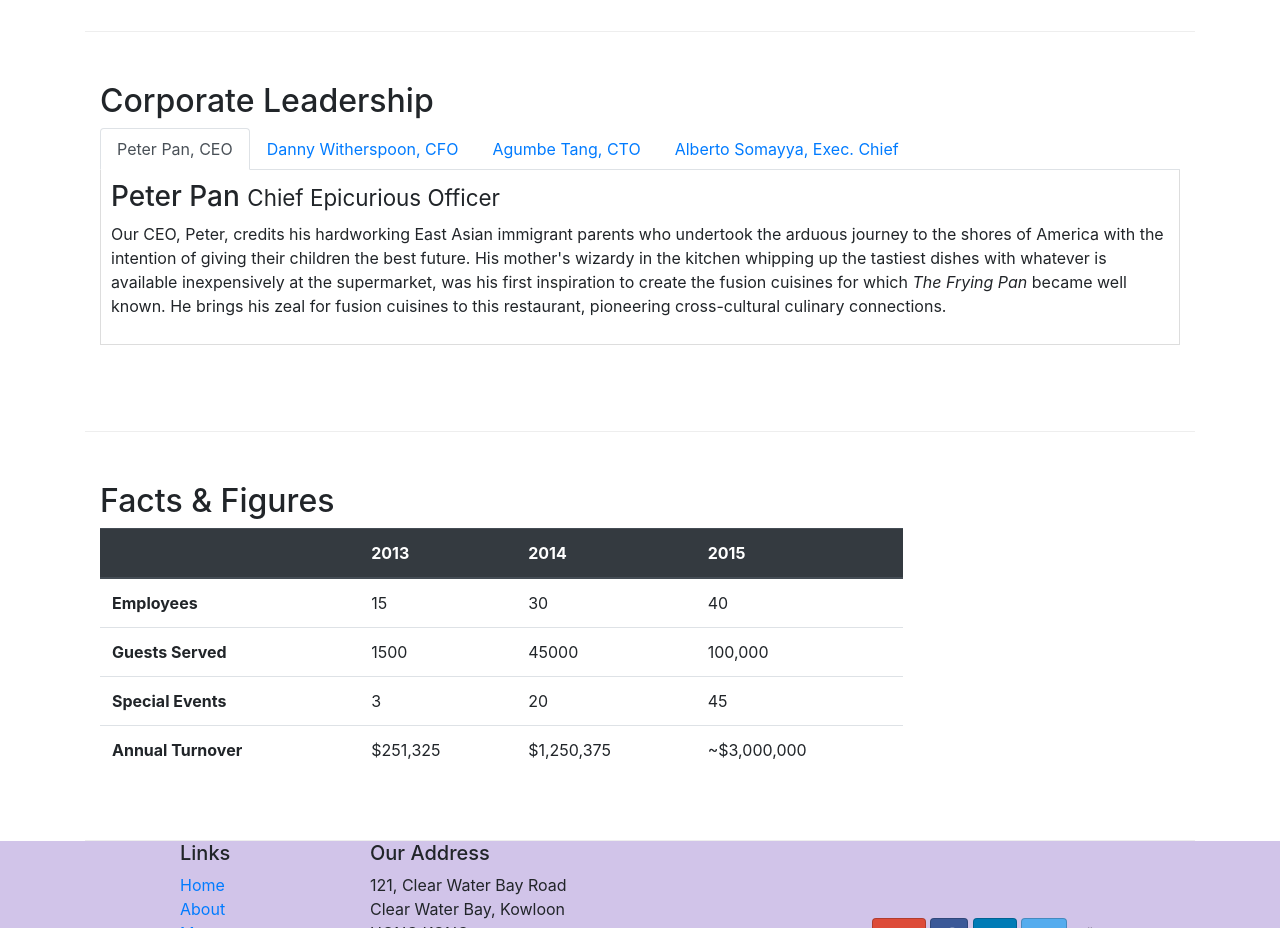
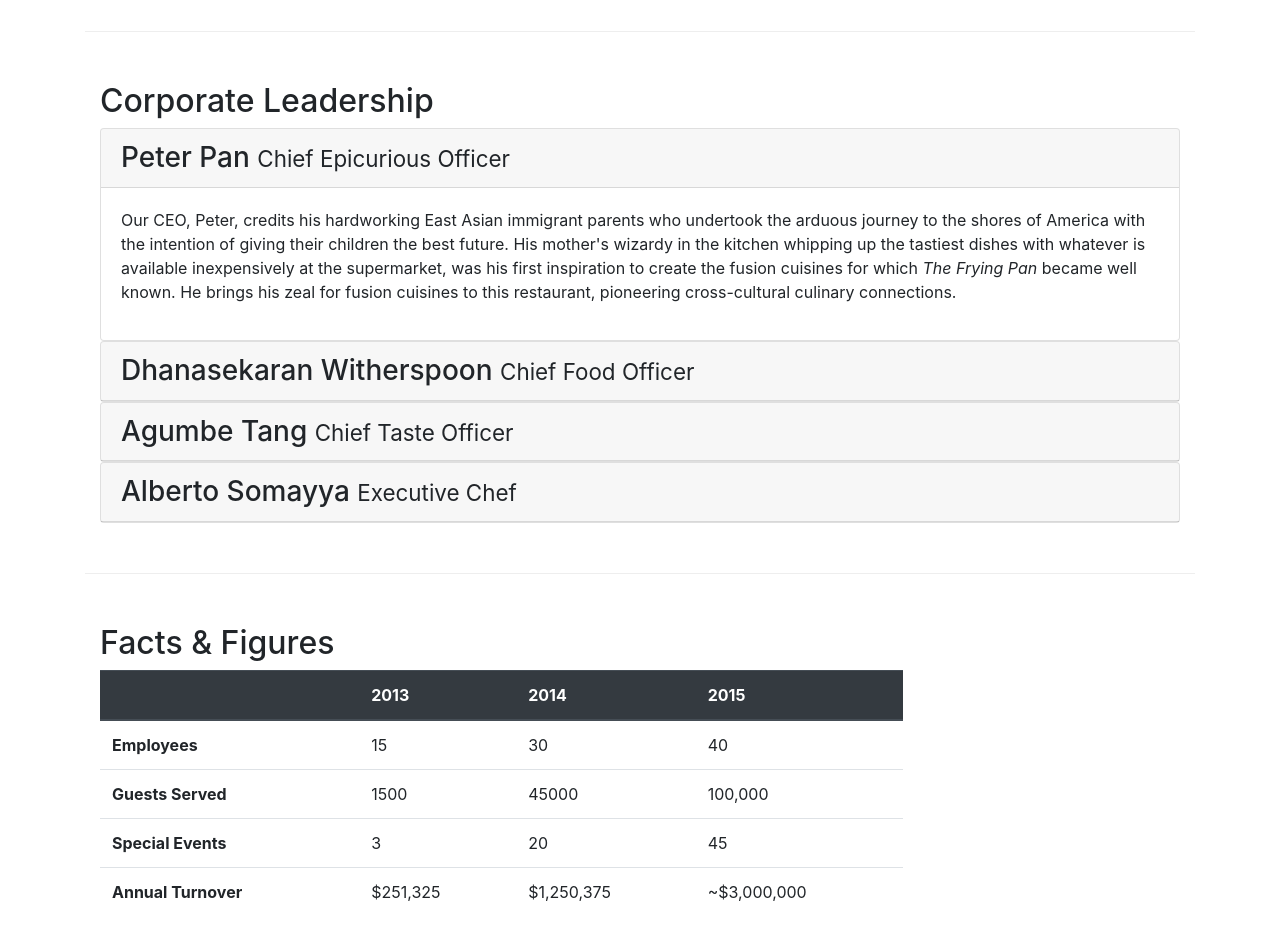
Before and after one commit to pierrettemugisha/Coursera, a website: page Bootstrap4/conFusion/aboutus.html in a window 1280 px wide. Shown: the part 940-1868 px from the top of the page. Drawn offline with nearby package versions, Linux system fonts and the light colour scheme.

Commit message:
Accordion

```diff
--- a/Bootstrap4/conFusion/aboutus.html
+++ b/Bootstrap4/conFusion/aboutus.html
@@ -106,41 +106,67 @@
             <div class="col-12 col-sm col-md">
                 <h2>Corporate Leadership</h2>
 
-                <ul class="nav nav-tabs">
-                    <li class="nav-item">
-                        <a class="nav-link active" href="#peter" role="tab" data-toggle="tab"> Peter Pan, CEO</a>
-                    </li>
-                    <li class="nav-item">
-                        <a class="nav-link" href="#danny" role="tab" data-toggle="tab"> Danny Witherspoon, CFO</a>
-                    </li>
-                    <li class="nav-item">
-                        <a class="nav-link" href="#agumbe" role="tab" data-toggle="tab"> Agumbe Tang, CTO</a>
-                    </li>
-                    <li class="nav-item">
-                        <a class="nav-link" href="#alberto" role="tab" data-toggle="tab"> Alberto Somayya, Exec. Chief</a>
-                    </li>
-                </ul>
-                <div class="tab-content">
-                    <div role="tabpanel" class="tab-pane fade show active" id="peter">
-                        <h3>Peter Pan <small>Chief Epicurious Officer</small></h3>
-                        <p class="d-none d-sm-block">Our CEO, Peter, credits his hardworking East Asian immigrant parents who undertook the arduous journey to the shores of America with the intention of giving their children the best future. His mother's wizardy in the kitchen whipping
-                            up the tastiest dishes with whatever is available inexpensively at the supermarket, was his first inspiration to create the fusion cuisines for which <em>The Frying Pan</em> became well known. He brings his zeal for fusion
-                            cuisines to this restaurant, pioneering cross-cultural culinary connections.</p>
+                <div id="accordion">
+                    <div class="card">
+                        <div class="card-header" role="tab" id="peterhead">
+                            <h3 class="mb-0">
+                                <a data-toggle="collapse" data-target="#peter">
+                                    Peter Pan <small>Chief Epicurious Officer</small>
+                                </a>
+                            </h3>
+                        </div>
+                        <div role="tabpanel" class="collapse show" id="peter" data-parent="#accordion">
+                            <div class="card-body">
+                                <p class="d-none d-sm-block">Our CEO, Peter, credits his hardworking East Asian immigrant parents who undertook the arduous journey to the shores of America with the intention of giving their children the best future. His mother's wizardy in the kitchen
+                                    whipping up the tastiest dishes with whatever is available inexpensively at the supermarket, was his first inspiration to create the fusion cuisines for which <em>The Frying Pan</em> became well known. He brings his
+                                    zeal for fusion cuisines to this restaurant, pioneering cross-cultural culinary connections.</p>
+                            </div>
+                        </div>
                     </div>
-                    <div role="tabpanel" class="tab-pane fade" id="danny">
-                        <h3>Dhanasekaran Witherspoon <small>Chief Food Officer</small></h3>
-                        <p class="d-none d-sm-block">Our CFO, Danny, as he is affectionately referred to by his colleagues, comes from a long established family tradition in farming and produce. His experiences growing up on a farm in the Australian outback gave him great appreciation
-                            for varieties of food sources. As he puts it in his own words, <em>Everything that runs, wins, and everything that stays, pays!</em></p>
+                    <div class="card">
+                        <div class="card-header" role="tab" id="dannyhead">
+                            <h3 class="mb-0">
+                                <a data-toggle="collapse" data-target="#danny">
+                                    Dhanasekaran Witherspoon <small>Chief Food Officer</small>
+                                </a>
+                            </h3>
+                        </div>
+                        <div role="tabpanel" class="collapse" id="danny" data-parent="#accordion">
+                            <div class="card-body">
+                                <p class="d-none d-sm-block">Our CFO, Danny, as he is affectionately referred to by his colleagues, comes from a long established family tradition in farming and produce. His experiences growing up on a farm in the Australian outback gave him great
+                                    appreciation for varieties of food sources. As he puts it in his own words, <em>Everything that runs, wins, and everything that stays, pays!</em></p>
+                            </div>
+                        </div>
                     </div>
-                    <div role="tabpanel" class="tab-pane fade" id="agumbe">
-                        <h3>Agumbe Tang <small>Chief Taste Officer</small></h3>
-                        <p class="d-none d-sm-block">Blessed with the most discerning gustatory sense, Agumbe, our CTO, personally ensures that every dish that we serve meets his exacting tastes. Our chefs dread the tongue lashing that ensues if their dish does not meet his exacting
-                            standards. He lives by his motto, <em>You click only if you survive my lick.</em></p>
+                    <div class="card">
+                        <div class="card-header" role="tab" id="agumbehead">
+                            <h3 class="mb-0">
+                                <a data-toggle="collapse" data-target="#agumbe">
+                                    Agumbe Tang <small>Chief Taste Officer</small>
+                                </a>
+                            </h3>
+                        </div>
+                        <div role="tabpanel" class="collapse" id="agumbe" data-parent="#accordion">
+                            <div class="card-body">
+                                <p class="d-none d-sm-block">Blessed with the most discerning gustatory sense, Agumbe, our CTO, personally ensures that every dish that we serve meets his exacting tastes. Our chefs dread the tongue lashing that ensues if their dish does not meet his
+                                    exacting standards. He lives by his motto, <em>You click only if you survive my lick.</em></p>
+                            </div>
+                        </div>
                     </div>
-                    <div role="tabpanel" class="tab-pane fade" id="alberto">
-                        <h3>Alberto Somayya <small>Executive Chef</small></h3>
-                        <p class="d-none d-sm-block">Award winning three-star Michelin chef with wide International experience having worked closely with whos-who in the culinary world, he specializes in creating mouthwatering Indo-Italian fusion experiences. He says, <em>Put together the cuisines from the two craziest
+                    <div class="card">
+                        <div class="card-header" role="tab" id="peterhead">
+                            <h3 class="mb-0">
+                                <a data-toggle="collapse" data-target="#alberto">
+                                    Alberto Somayya <small>Executive Chef</small>
+                                </a>
+                            </h3>
+                        </div>
+                        <div role="tabpanel" class="collapse" id="alberto" data-parent="#accordion">
+                            <div class="card-body">
+                                <p class="d-none d-sm-block">Award winning three-star Michelin chef with wide International experience having worked closely with whos-who in the culinary world, he specializes in creating mouthwatering Indo-Italian fusion experiences. He says, <em>Put together the cuisines from the two craziest
                         cultures, and you get a winning hit! Amma Mia!</em></p>
+                            </div>
+                        </div>
                     </div>
                 </div>
             </div>
```
